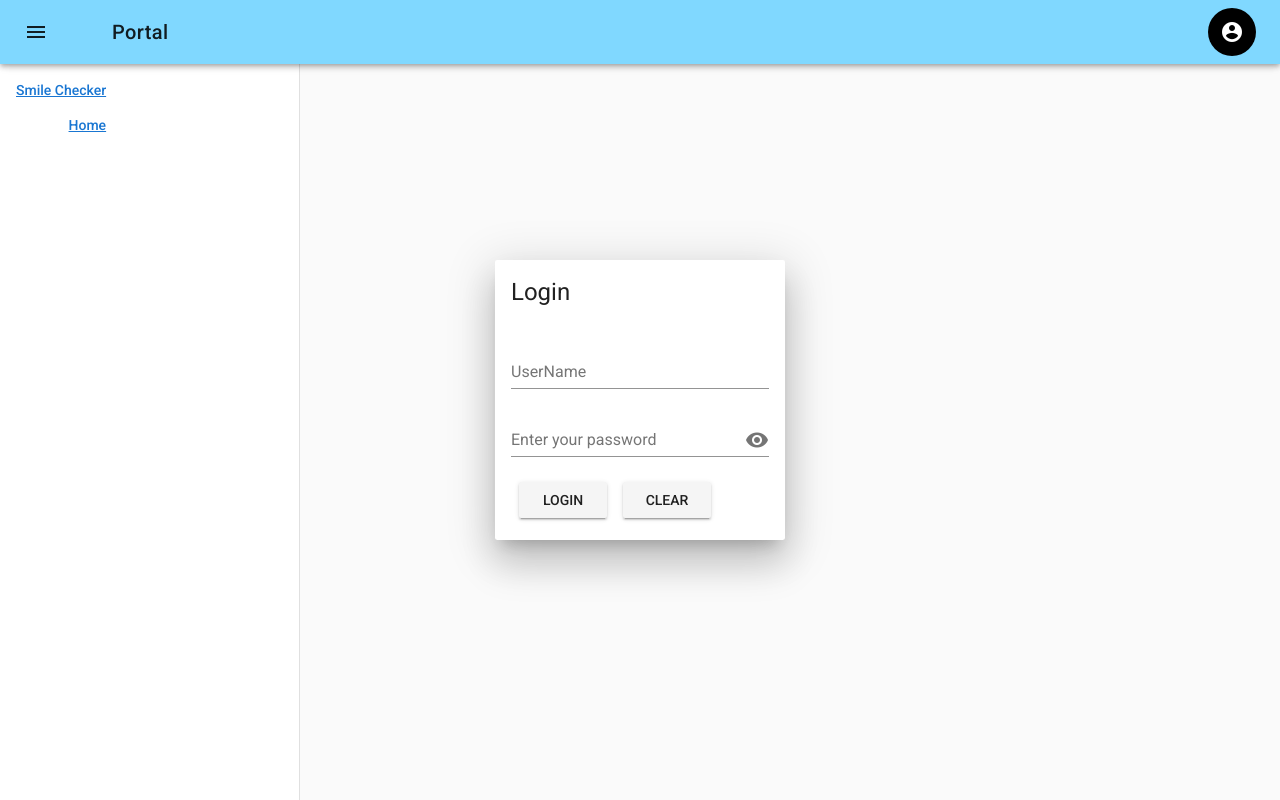
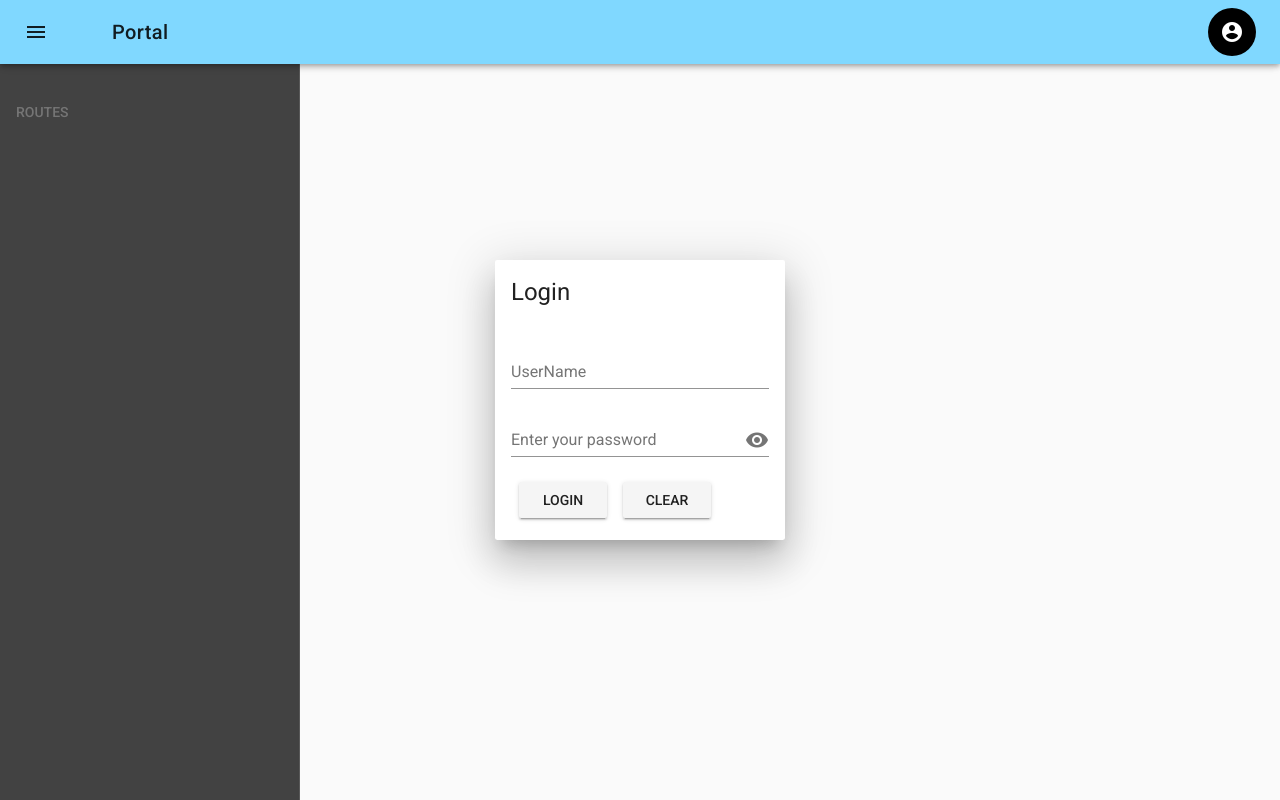
Before and after one commit to codeHamster9/vue-droplet, a Vue app: page /#/login in a window 1280 px wide. Built offline with nearby package versions, Linux system fonts and the light colour scheme.

Commit message:
indent fix

```diff
--- a/src/App.vue
+++ b/src/App.vue
@@ -1,33 +1,49 @@
 <template>
   <v-app id="inspire">
-    <v-navigation-drawer v-model="drawer" fixed clipped app>
-      <v-list two-line>
-        <v-list-tile avatar>
+    <v-navigation-drawer v-model="drawer"
+                         fixed
+                         clipped
+                         dark
+                         app>
+      <v-list>
+        <v-subheader class="mt-3 grey--text text--darken-1">ROUTES</v-subheader>
+        <v-list-tile v-for="item in items"
+                     :key="item.text"
+                     ripple
+                     @click="navigate(item)">
+            <v-list-tile-action>
+            <v-icon>{{ item.icon }}</v-icon>
+            </v-list-tile-action>
           <v-list-tile-content>
-            <v-list-tile-action>
-                     <router-link  to="/smiley">
-                  Smile Checker
-             </router-link>
-                      <router-link  to="/hello">
-                  Home
-             </router-link>
-            </v-list-tile-action>
+
+            <v-list-tile-title>
+              {{ item.text }}
+            </v-list-tile-title>
 
           </v-list-tile-content>
         </v-list-tile>
+
       </v-list>
+    </v-navigation-drawer>
 
-    </v-navigation-drawer>
-    <v-toolbar color="light-blue accent-1" fixed clipped-left app>
+    <v-toolbar color="light-blue accent-1"
+               fixed
+               clipped-left
+               app>
       <v-toolbar-side-icon @click.stop="drawer=!drawer"></v-toolbar-side-icon>
       <v-icon class="mx-3">fab fa-youtube</v-icon>
       <v-toolbar-title class="mr-5 align-center">
         <span class="title">Portal</span>
       </v-toolbar-title>
       <v-spacer></v-spacer>
-      <v-layout row justify-end>
-        <v-menu v-model="showMenu" absolute offset-y style="max-width: 600px">
-          <v-avatar slot="activator" color="black">
+      <v-layout row
+                justify-end>
+        <v-menu v-model="showMenu"
+                absolute
+                offset-y
+                style="max-width: 600px">
+          <v-avatar slot="activator"
+                    color="black">
             <v-icon dark>account_circle</v-icon>
           </v-avatar>
           <v-list>
@@ -40,7 +56,8 @@
     </v-toolbar>
     <v-content>
       <v-container fill-height>
-        <v-layout justify-center align-center>
+        <v-layout justify-center
+                  align-center>
           <v-flex md12>
             <router-view></router-view>
           </v-flex>
--- a/src/views/About.vue
+++ b/src/views/About.vue
@@ -1,21 +1,29 @@
 <template>
-  <v-container fluid fill-height>
+  <v-container fluid
+               fill-height>
     <v-layout column>
       <v-flex>
-        <v-btn small color="blue" @click="add">Add</v-btn>
-        <v-btn small color="red" @click="remove">remove</v-btn>
+        <v-btn small
+               color="blue"
+               @click="add">Add</v-btn>
+        <v-btn small
+               color="red"
+               @click="remove">remove</v-btn>
       </v-flex>
       <v-flex>
-        <v-container fluid fill-height class="box-container pa-0 ma-0">
-          <v-layout justify-start align-end row reverse>
-            <v-flex
-              v-for="(box, index) in boxes"
-              :key="box.id  "
-              class="box"
-              fill-height
-              :class="{'minimized': box.minimized,'first': index == 0 }"
-              @click="minimize(box)"
-            >
+        <v-container fluid
+                     fill-height
+                     class="box-container pa-0 ma-0">
+          <v-layout justify-start
+                    align-end
+                    row
+                    reverse>
+            <v-flex v-for="(box, index) in boxes"
+                    :key="box.id  "
+                    class="box"
+                    fill-height
+                    :class="{'minimized': box.minimized,'first': index == 0 }"
+                    @click="minimize(box)">
               <div>Box:{{box.id}}</div>
               <!-- <iframe src="https://vuejs.org/v2/guide/list.html"/> -->
             </v-flex>
@@ -42,7 +50,7 @@ export default {
     },
     minimize(box) {
       // eslint-disable-next-line
-      box.minimized = !box.minimized;
+        box.minimized = !box.minimized;
     },
   },
 };
@@ -55,10 +63,7 @@ iframe {
   border: none;
   overflow-y: auto;
 }
-.box-container {
-  /* height: 600px; */
-  /* width: 1800px; */
-}
+
 .box {
   height: 585px;
   min-width: 300px;
--- a/src/views/SmileyCheck.vue
+++ b/src/views/SmileyCheck.vue
@@ -1,24 +1,20 @@
 <template>
   <v-layout wrap>
-
-     <v-layout align-center justify-center ma-5 justify-space-between>
+    <v-layout align-center
+              justify-space-between
+              my-5
+              px-1>
       <div class="display-1">Good Smile: {{ goodSmileCount }} </div>
       <div class="display-1">Bad Smile: {{ badSmileCount }} </div>
     </v-layout>
-
-    <v-flex
-      xs12
+    <v-flex xs12
             class="mb-3">
       <v-sheet height="500">
-        <v-calendar
-          ref="calendar"
+        <v-calendar ref="calendar"
                     v-model="start"
                     :type="type"
                     color="success"
-          @click:day="onClick"
-
-        >
-
+                    @click:day="onClick">
           <template v-slot:day="{ date }">
             <div>
               <v-icon v-if="eventsMap[date]"
@@ -29,32 +25,29 @@
             </div>
           </template>
 
-
         </v-calendar>
       </v-sheet>
     </v-flex>
     <v-layout justify-space-between>
-
       <v-flex>
-      <v-btn color="info" @click="$refs.calendar.prev()">
+        <v-btn color="info"
+               depressed
+               @click="$refs.calendar.prev()">
           <v-icon dark
                   left> keyboard_arrow_left
           </v-icon>
           Prev
         </v-btn>
       </v-flex>
-
-    <v-flex
-      sm4
+      <v-flex sm4
               xs12
-      class="text-sm-right text-xs-center"
-    >
-      <v-btn color="info" @click="$refs.calendar.next()">
+              class="text-sm-right text-xs-center">
+        <v-btn color="info"
+               depressed
+               @click="$refs.calendar.next()">
           Next
-        <v-icon
-          right
-          dark
-        >
+          <v-icon right
+                  dark>
             keyboard_arrow_right
           </v-icon>
         </v-btn>
@@ -80,7 +73,7 @@ export default {
     eventsMap() {
       const map = {};
       this.events.forEach((e) => {
-        (map[e.date] = e);
+        map[e.date] = e;
       });
       return map;
     },
```
Also changed, not shown: src/views/Home.vue (+7 -5 lines). Lines whose indentation alone changed are shown as unchanged.
